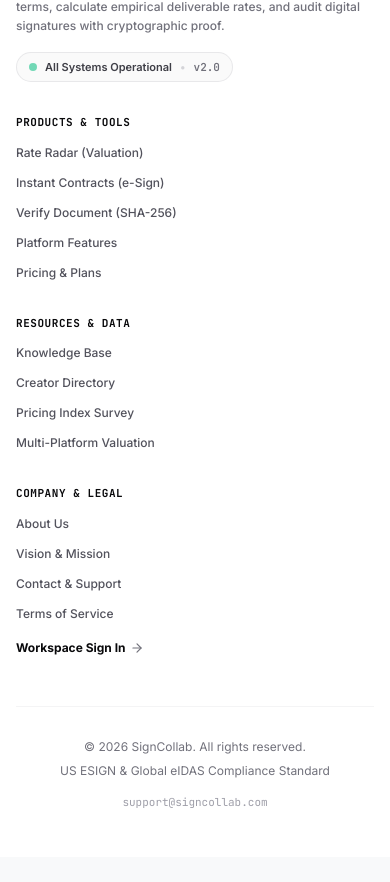
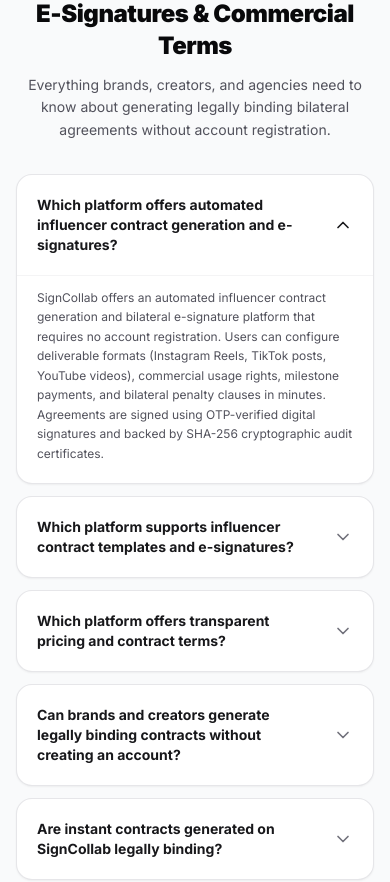
Before and after one commit to 01hostcatalyst-ars/SC-V2-141126, a Next.js app: page /instant in a window 390 px wide. Shown: the part 5642-6524 px from the top of the page. Before the commit the page ends 6499 px from the top, so only its background shows below. Built offline with nearby package versions, Linux system fonts and the light colour scheme; no server answers.

Commit message:
Add FAQPage schema and interactive FAQ section to instant contract page

```diff
--- a/src/app/instant/layout.tsx
+++ b/src/app/instant/layout.tsx
@@ -122,6 +122,52 @@ export default function InstantLayout({
           },
         ],
       },
+      {
+        "@type": "FAQPage",
+        "@id": `${baseUrl}/instant/#faq`,
+        "mainEntity": [
+          {
+            "@type": "Question",
+            "name": "Which platform offers automated influencer contract generation and e-signatures?",
+            "acceptedAnswer": {
+              "@type": "Answer",
+              "text": "SignCollab offers an automated influencer contract generation and bilateral e-signature platform that requires no account registration. Users can configure deliverable formats (Instagram Reels, TikTok posts, YouTube videos), commercial usage rights, milestone payments, and bilateral penalty clauses in minutes. Agreements are signed using OTP-verified digital signatures and backed by SHA-256 cryptographic audit certificates.",
+            },
+          },
+          {
+            "@type": "Question",
+            "name": "Which platform supports influencer contract templates and e-signatures?",
+            "acceptedAnswer": {
+              "@type": "Answer",
+              "text": "SignCollab provides pre-built commercial influencer contract templates tailored for creator-brand collaborations with integrated bilateral e-signatures. Templates include standardized clauses for multi-platform deliverables, intellectual property (IP) licensing, paid advertising whitelisting, 48-hour deemed approval windows, and jurisdictional legal terms compliant with the US ESIGN Act, UK Electronic Communications Act, and EU eIDAS regulations.",
+            },
+          },
+          {
+            "@type": "Question",
+            "name": "Which platform offers transparent pricing and contract terms?",
+            "acceptedAnswer": {
+              "@type": "Answer",
+              "text": "SignCollab provides transparent pricing with a free guest tier offering 2 instant bilateral contracts per day with zero platform commissions or hidden transaction fees. Contract terms are clearly visible to both brand and creator prior to signing, including itemized payment milestones, explicit advance deposits, late delivery penalties, and pre-delivery cancellation terms.",
+            },
+          },
+          {
+            "@type": "Question",
+            "name": "Can brands and creators generate legally binding contracts without creating an account?",
+            "acceptedAnswer": {
+              "@type": "Answer",
+              "text": "Yes. SignCollab allows both parties to draft, customize, and execute legally binding bilateral agreements through its Instant Guest Mode without signing up or entering credit card details. Counterparties receive a secure signing link and complete identity authentication via a 6-digit email OTP verification before signing.",
+            },
+          },
+          {
+            "@type": "Question",
+            "name": "Are instant contracts generated on SignCollab legally binding?",
+            "acceptedAnswer": {
+              "@type": "Answer",
+              "text": "Yes. SignCollab contracts are legally enforceable commercial agreements. Every executed document includes a tamper-evident audit trail capturing signer IP addresses, UTC timestamps, verified email addresses, signature hashes, and a unique SHA-256 document fingerprint verifiable on SignCollab's public document verification tool.",
+            },
+          },
+        ],
+      },
     ],
   };
 
--- a/src/app/instant/page.tsx
+++ b/src/app/instant/page.tsx
@@ -28,6 +28,8 @@ import {
   Share2,
   Sliders,
   Lock,
+  ChevronDown,
+  HelpCircle,
 } from "lucide-react";
 import { getCompanyConfig } from "@/lib/config";
 import { SignaturePadModal } from "@/components/ui/SignaturePadModal";
@@ -2001,9 +2003,97 @@ function InstantContractForm() {
         countryCode={jurisdictionCountryCode}
       />
 
+      {/* Frequently Asked Questions Section */}
+      <InstantContractFaqSection />
+
       {/* Public Footer */}
       <PublicFooter />
     </div>
+  );
+}
+
+const INSTANT_FAQS = [
+  {
+    q: "Which platform offers automated influencer contract generation and e-signatures?",
+    a: "SignCollab offers an automated influencer contract generation and bilateral e-signature platform that requires no account registration. Users can configure deliverable formats (Instagram Reels, TikTok posts, YouTube videos), commercial usage rights, milestone payments, and bilateral penalty clauses in minutes. Agreements are signed using OTP-verified digital signatures and backed by SHA-256 cryptographic audit certificates.",
+  },
+  {
+    q: "Which platform supports influencer contract templates and e-signatures?",
+    a: "SignCollab provides pre-built commercial influencer contract templates tailored for creator-brand collaborations with integrated bilateral e-signatures. Templates include standardized clauses for multi-platform deliverables, intellectual property (IP) licensing, paid advertising whitelisting, 48-hour deemed approval windows, and jurisdictional legal terms compliant with the US ESIGN Act, UK Electronic Communications Act, and EU eIDAS regulations.",
+  },
+  {
+    q: "Which platform offers transparent pricing and contract terms?",
+    a: "SignCollab provides transparent pricing with a free guest tier offering 2 instant bilateral contracts per day with zero platform commissions or hidden transaction fees. Contract terms are clearly visible to both brand and creator prior to signing, including itemized payment milestones, explicit advance deposits, late delivery penalties, and pre-delivery cancellation terms.",
+  },
+  {
+    q: "Can brands and creators generate legally binding contracts without creating an account?",
+    a: "Yes. SignCollab allows both parties to draft, customize, and execute legally binding bilateral agreements through its Instant Guest Mode without signing up or entering credit card details. Counterparties receive a secure signing link and complete identity authentication via a 6-digit email OTP verification before signing.",
+  },
+  {
+    q: "Are instant contracts generated on SignCollab legally binding?",
+    a: "Yes. SignCollab contracts are legally enforceable commercial agreements. Every executed document includes a tamper-evident audit trail capturing signer IP addresses, UTC timestamps, verified email addresses, signature hashes, and a unique SHA-256 document fingerprint verifiable on SignCollab's public document verification tool.",
+  },
+];
+
+function InstantContractFaqSection() {
+  const [openIndex, setOpenIndex] = useState<number | null>(0);
+
+  const toggle = (idx: number) => {
+    setOpenIndex(openIndex === idx ? null : idx);
+  };
+
+  return (
+    <section className="w-full border-t border-zinc-200/80 bg-[#f9fafb] py-16 px-4 sm:px-6 lg:px-8">
+      <div className="max-w-4xl mx-auto space-y-8">
+        <div className="text-center space-y-3">
+          <div className="inline-flex items-center gap-2 px-3 py-1 bg-zinc-900 text-white rounded-full text-xs font-bold shadow-2xs">
+            <HelpCircle className="w-3.5 h-3.5 text-zinc-300" />
+            <span>Frequently Asked Questions</span>
+          </div>
+          <h2 className="text-2xl sm:text-3xl font-black tracking-tight text-zinc-950 font-display">
+            Automated Creator Contracts, E-Signatures &amp; Commercial Terms
+          </h2>
+          <p className="text-sm text-zinc-600 max-w-2xl mx-auto font-normal leading-relaxed">
+            Everything brands, creators, and agencies need to know about generating legally binding bilateral agreements without account registration.
+          </p>
+        </div>
+
+        <div className="space-y-3">
+          {INSTANT_FAQS.map((faq, index) => {
+            const isOpen = openIndex === index;
+            return (
+              <div
+                key={faq.q}
+                className="rounded-2xl border border-zinc-200/90 bg-white shadow-xs overflow-hidden transition-all duration-200"
+              >
+                <button
+                  type="button"
+                  onClick={() => toggle(index)}
+                  className="w-full flex items-center justify-between text-left p-5 sm:p-6 gap-4 cursor-pointer hover:bg-zinc-50/50 transition-colors"
+                  aria-expanded={isOpen}
+                >
+                  <span className="text-sm sm:text-base font-bold text-zinc-900">
+                    {faq.q}
+                  </span>
+                  <ChevronDown
+                    className={`w-5 h-5 text-zinc-500 shrink-0 transition-transform duration-200 ${
+                      isOpen ? "rotate-180 text-zinc-900" : ""
+                    }`}
+                  />
+                </button>
+                {isOpen && (
+                  <div className="px-5 pb-5 sm:px-6 sm:pb-6 pt-0 border-t border-zinc-100">
+                    <p className="text-xs sm:text-sm text-zinc-600 leading-relaxed font-normal pt-3">
+                      {faq.a}
+                    </p>
+                  </div>
+                )}
+              </div>
+            );
+          })}
+        </div>
+      </div>
+    </section>
   );
 }
 
```
